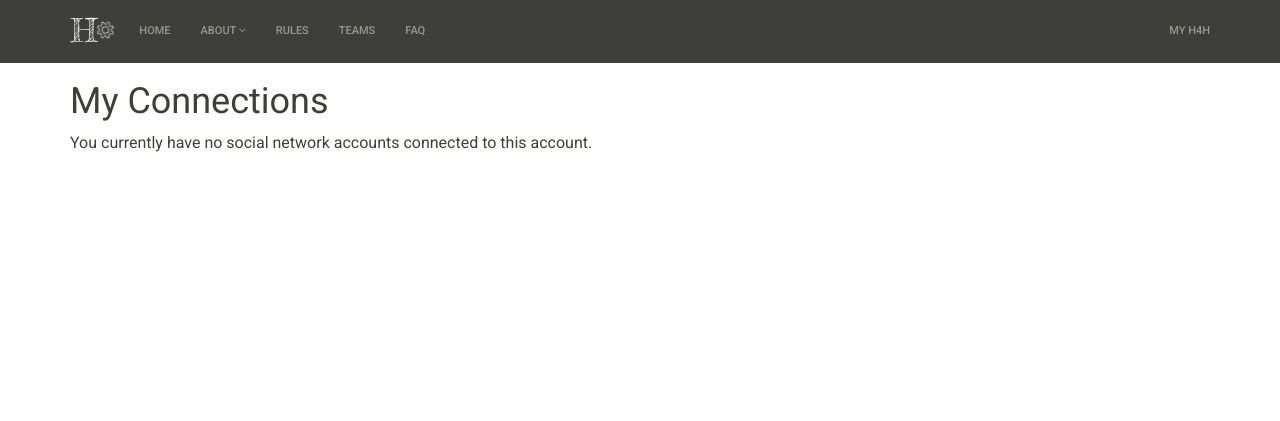
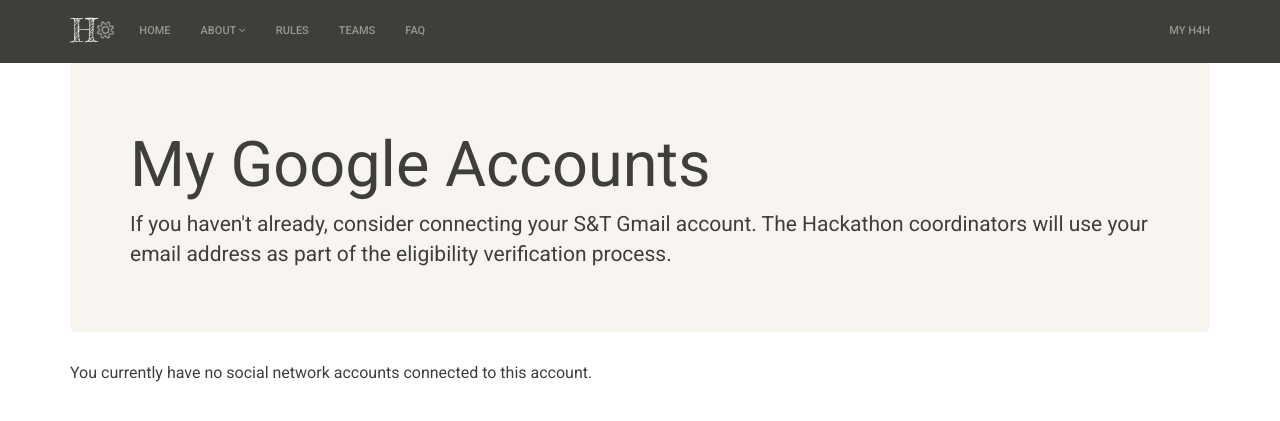
Before and after one commit to cmpsci-goldnjub/app, a Django app: template project/templates/socialaccount/connections.html in a window 1280 px wide. Shown: the top 421 px of the page. Run offline with Django 3.2, Linux system fonts and the light colour scheme; the template is opened without the code that fills it, so the values that code supplies are empty; style sheets or scripts are compiled from the project's sources; parts of the project's set-up code (start-up, migrations or seed data) failed here and were passed over; some libraries are stand-ins or nearby versions.

Commit message:
Add jumbotron to account connections page

```diff
--- a/project/templates/socialaccount/connections.html
+++ b/project/templates/socialaccount/connections.html
@@ -3,7 +3,14 @@
 {% block head_title %}Account Connections{% endblock %}
 
 {% block default_content %}
-<h1>My Connections</h1>
+<div class="jumbotron">
+  <h1>My Google Accounts</h1>
+  <p>
+    If you haven't already, consider connecting your S&amp;T Gmail
+    account. The Hackathon coordinators will use your email address as
+    part of the eligibility verification process.
+  </p>
+</div>
 
 <div class="row">
   <div class="col-xs-12 col-sm-6">
```
